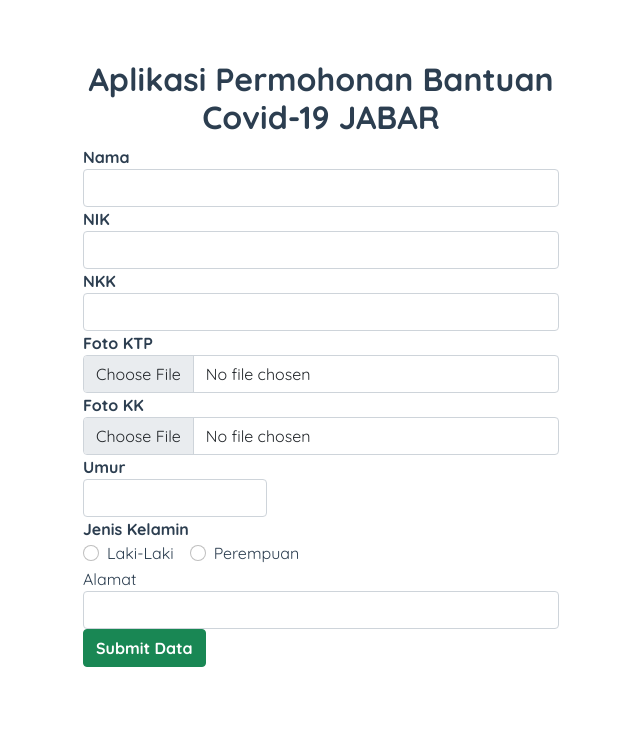
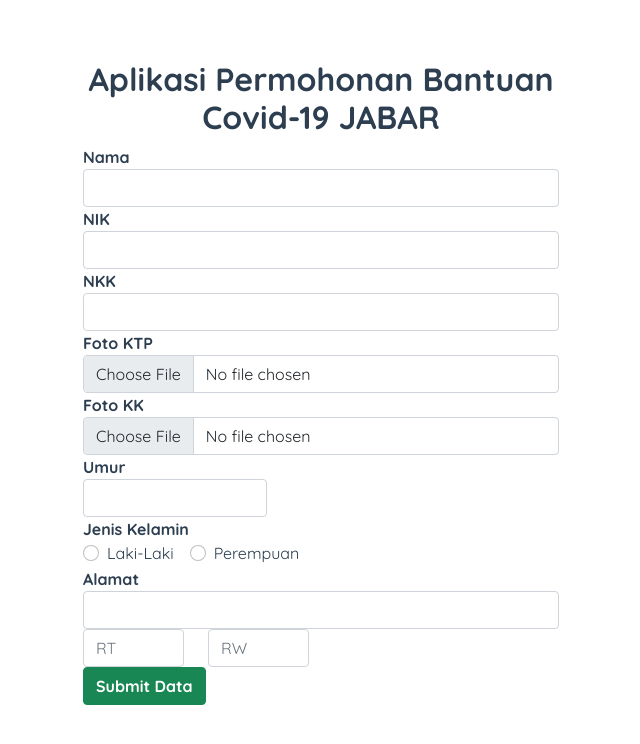
Before and after one commit to nazzalra/permohonan-bantuan-pandemi, a Vue app: page / in a window 1280 px wide. Shown: the top 744 px of the page, without its empty margins (319-959 px from the left). Built offline with nearby package versions, Linux system fonts and the light colour scheme.

Commit message:
create and validate userData rt rw

```diff
--- a/src/components/FormValidation.vue
+++ b/src/components/FormValidation.vue
@@ -153,7 +153,7 @@
     </div>
 
     <div class="form-group">
-      <label for="alamat">Alamat</label>
+      <label for="alamat" class="fw-bold">Alamat</label>
       <input
         type="text"
         v-model="userData.alamat"
@@ -169,13 +169,48 @@
     </div>
 
     <div class="form-group">
+      <div class="row">
+        <div class="col-3">
+          <input
+            type="text"
+            v-model="userData.rt"
+            id="rt"
+            name="rt"
+            class="form-control"
+            :class="{ 'is-invalid': isError('rt') }"
+            placeholder="RT"
+          />
+          <div v-if="isError('rt')" class="invalid-feedback">
+            <span v-if="isInvalid('rt', 'required')">*Wajib diisi</span>
+            <span v-else-if="isInvalid('rt', 'alphaNum')">Alfabet atau Numerik</span>
+          </div>
+        </div>
+        <div class="col-3">
+          <input
+            type="text"
+            v-model="userData.rw"
+            id="rw"
+            name="rw"
+            class="form-control"
+            :class="{ 'is-invalid': isError('rw') }"
+            placeholder="RW"
+          />
+          <div v-if="isError('rw')" class="invalid-feedback">
+            <span v-if="isInvalid('rw', 'required')">*Wajib diisi</span>
+            <span v-else-if="isInvalid('rw', 'alphaNum')">Alfabet atau Numerik</span>
+          </div>
+        </div>
+      </div>
+    </div>
+
+    <div class="form-group">
       <button class="btn btn-block btn-success fw-bold">Submit Data</button>
     </div>
   </form>
 </template>
 <script>
 import useVuelidate from "@vuelidate/core";
-import { required, numeric, maxLength, minLength, minValue } from "@vuelidate/validators";
+import { required, numeric, maxLength, minLength, minValue, alphaNum } from "@vuelidate/validators";
 import { imgFilesize, imgFormat } from "@/customValidator";
 import { JENISKELAMIN } from "@/enums";
 
@@ -195,6 +230,9 @@ export default {
         foto_kk: "",
         umur: "",
         jenis_kelamin: "",
+        alamat: "",
+        rt: "",
+        rw: "",
       },
       JENISKELAMIN,
       isSubmit: false,
@@ -240,6 +278,14 @@ export default {
           required,
           maxLength: maxLength(255),
         },
+        rt: {
+          required,
+          alphaNum,
+        },
+        rw: {
+          required,
+          alphaNum,
+        },
       },
     };
   },
```
